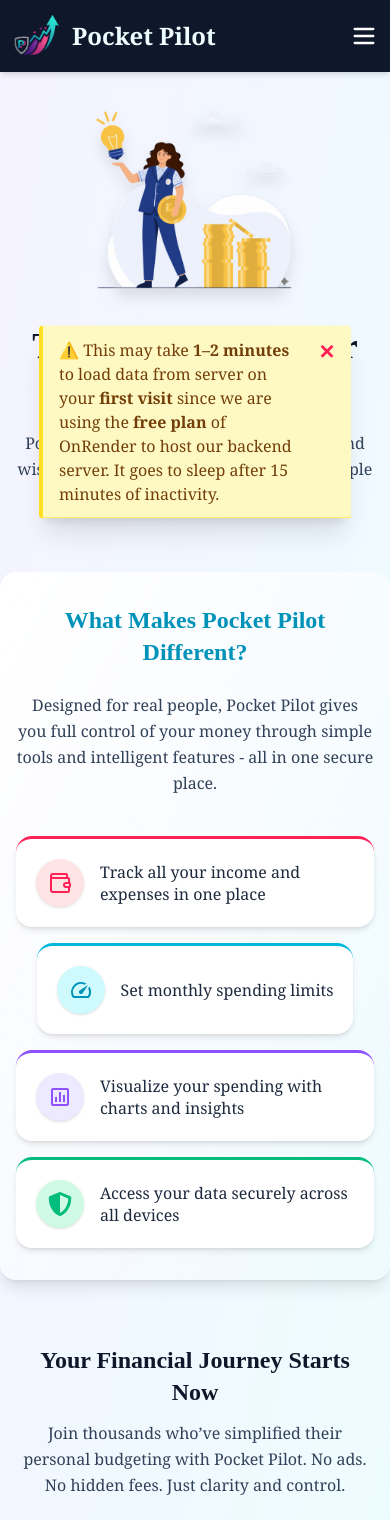
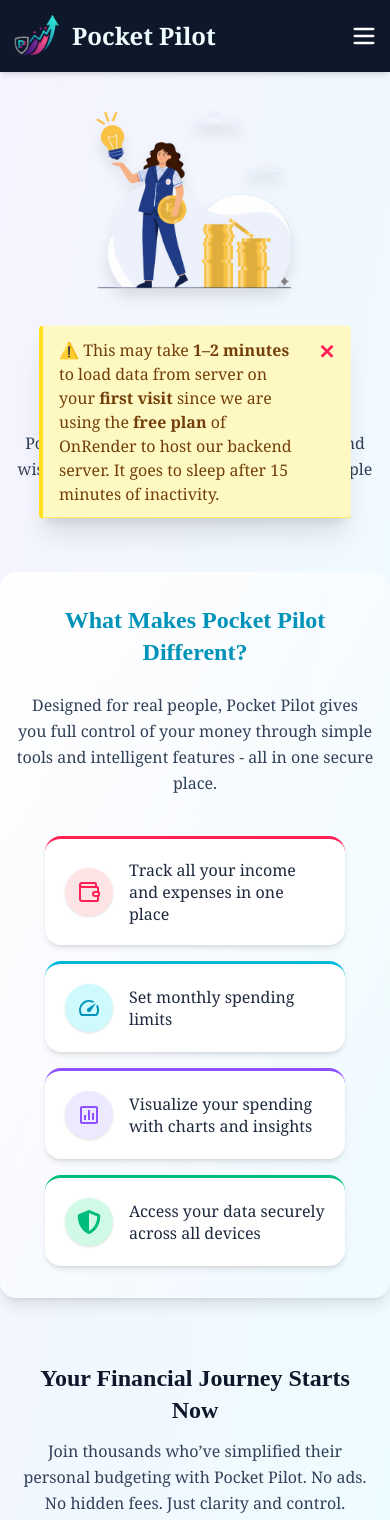
Before and after one commit to ravikanttarare95/pocket-pilot, a React (Vite) app in the folder client/: page / in a window 390 px wide. Shown: the top 1520 px of the page. Built offline with nearby package versions, Linux system fonts and the light colour scheme; a web font is replaced by a local one.

Commit message:
feat:setInveral to change tagline and make feature cards responsive

```diff
--- a/client/src/components/Button.jsx
+++ b/client/src/components/Button.jsx
@@ -17,7 +17,7 @@
 
   const variantClasses =
     btnVariant === "primary"
-      ? "bg-gradient-to-b from-cyan-400 to-violet-500 text-white [text-shadow:_0_1px_4px_rgba(0,0,0,0.4)]"
+      ? "bg-gradient-to-b from-cyan-400 to-cyan-600 text-white [text-shadow:_0_1px_4px_rgba(0,0,0,0.4)]"
       : btnVariant === "secondary"
       ? "border border-slate-300 text-slate-600 shadow-xs hover:shadow-sm"
       : "bg-slate-200 text-slate-900 hover:bg-slate-300";
--- a/client/src/components/FeaturesCard.jsx
+++ b/client/src/components/FeaturesCard.jsx
@@ -4,7 +4,7 @@
   return (
     <div
       tabIndex={0} //VERY IMPORTANT --> makes the element focusable
-      className={` group bg-white w-full sm:w-[300px] md:w-[350px] rounded-2xl shadow-md p-5 border-t-3 ${colorObj.border} hover:shadow-xl hover:-translate-y-1 hover:scale-[1.02] transition-all duration-300 flex items-center gap-4`}
+      className={` group bg-white w-full max-sm:max-w-[300px] sm:w-[310px] md:w-[350px] rounded-2xl shadow-md p-5 border-t-3 ${colorObj.border} hover:shadow-xl hover:-translate-y-1 hover:scale-[1.02] transition-all duration-300 flex items-center gap-4`}
     >
       <div
         className={`w-12 h-12 flex items-center justify-center rounded-full ${colorObj.bg} ${colorObj.text} text-2xl shadow-sm ${colorObj.hoverBg} ${colorObj.focusBg} group-hover:text-white group-focus:text-white transition-colors duration-300 shrink-0`}
--- a/client/src/components/ServerNoticeBanner.jsx
+++ b/client/src/components/ServerNoticeBanner.jsx
@@ -5,7 +5,6 @@
 
   useEffect(() => {
     const bannerClosed = localStorage.getItem("serverNoticeClosed");
-    console.log(bannerClosed);
     if (!bannerClosed) {
       setShowBanner(true);
     }
--- /dev/null
+++ b/client/src/configs/taglines.js
@@ -0,0 +1,6 @@
+const TAG_LINES = [
+  "Take Control of Your Finances",
+  "Turn Spending into Savings",
+];
+
+export { TAG_LINES };
--- a/client/src/views/App.jsx
+++ b/client/src/views/App.jsx
@@ -1,4 +1,4 @@
-import { useState } from "react";
+import { useState, useEffect } from "react";
 import { useNavigate } from "react-router";
 import AosInitializer from "../components/AosInitializer";
 import HeroImg from "./../assets/hero-img.png";
@@ -9,14 +9,23 @@
 import { getloggedInUser } from "./../utils";
 import Footer from "./../components/Footer";
 import ServerNoticeBanner from "./../components/ServerNoticeBanner";
+import { TAG_LINES } from "./../configs/taglines";
 
 function App() {
   const [user, setUser] = useState(getloggedInUser() || null);
   const navigate = useNavigate();
+  const [taglineIndex, setTaglineIndex] = useState(0);
+
+  useEffect(() => {
+    const interval = setInterval(() => {
+      setTaglineIndex((prevIndex) => (prevIndex + 1) % TAG_LINES.length);
+    }, 3000);
+
+    return () => clearInterval(interval); // cleanup IMP
+  }, []);
 
   return (
     <div className="min-h-screen flex flex-col text-slate-900 font-serif ">
-
       <AosInitializer />
       <Navbar />
 
@@ -39,7 +48,7 @@
           className="text-4xl md:text-5xl font-bold mb-4 sm:mb-6 text-slate-900 leading-tight"
           style={{ fontFamily: '"Cormorant Upright", cursive' }}
         >
-          Take Control of Your Finances
+          {TAG_LINES[taglineIndex]}
         </h2>
         <p
           data-aos="fade-up"
@@ -51,7 +60,7 @@
           a beautifully simple finance dashboard.
         </p>
       </section>
- <ServerNoticeBanner />
+      <ServerNoticeBanner />
       <section className="">
         <div
           data-aos="fade-up"
--- a/client/src/views/Budgets.jsx
+++ b/client/src/views/Budgets.jsx
@@ -37,7 +37,7 @@
     <div className="min-h-screen bg-gradient-to-br from-slate-50 via-slate-100 to-slate-200">
       <GreetingBar greetingBarTitle="Monthly Budget" />
 
-      <main className="px-3 sm:px-6 lg:px-12 py-10">
+      <main className="px-2 py-6 sm:px-6 lg:px-10">
         <HeadingOne title="Track Your Monthly Budget" />
 
         <section className="max-w-4xl mx-auto mt-8 grid grid-cols-1 lg:grid-cols-2 gap-8 bg-white p-6 sm:p-8 rounded-2xl shadow-lg border border-slate-200 transition-transform hover:scale-[1.01] duration-300">
```
